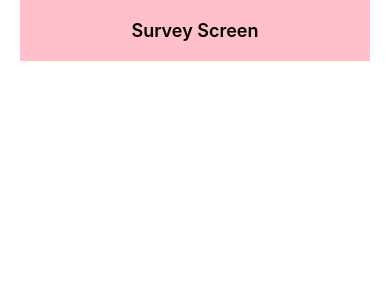
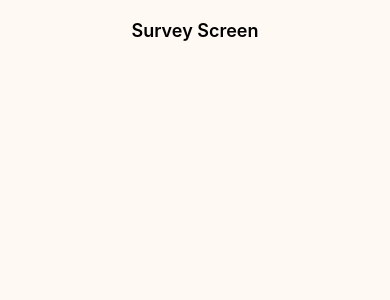
Before and after one commit to SteveWatson75/vet_feedback, a React Native app in the folder client/vet_feedback/: screen / in a window 390 px wide. Shown: the top 300 px of the page. Built offline with nearby package versions, Linux system fonts and the light colour scheme.

Commit message:
style: Update theme colors

```diff
--- a/client/vet_feedback/src/Style/styled.ts
+++ b/client/vet_feedback/src/Style/styled.ts
@@ -2,7 +2,7 @@ import styled from 'styled-components/native'
 import Constants from 'expo-constants'
 
 export const Container = styled.SafeAreaView`
-  background-color: #fff;
+  background-color: #fff9f4;
   flex: 1;
   align-items: center;
   padding: 20px;
@@ -13,7 +13,6 @@ export const Header = styled.View`
   justify-content: flex-start;
   align-items: center;
   padding: 20px;
-  background-color: pink;
 `
 export const ThemeButton = styled.Pressable`
   padding: 10px;
```
